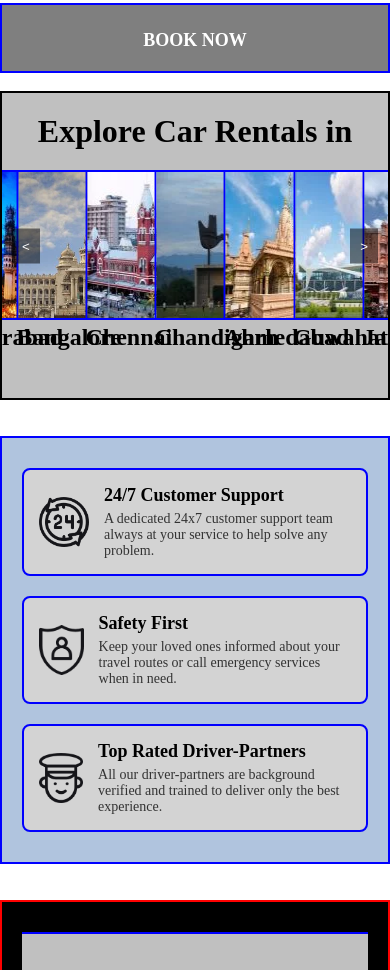
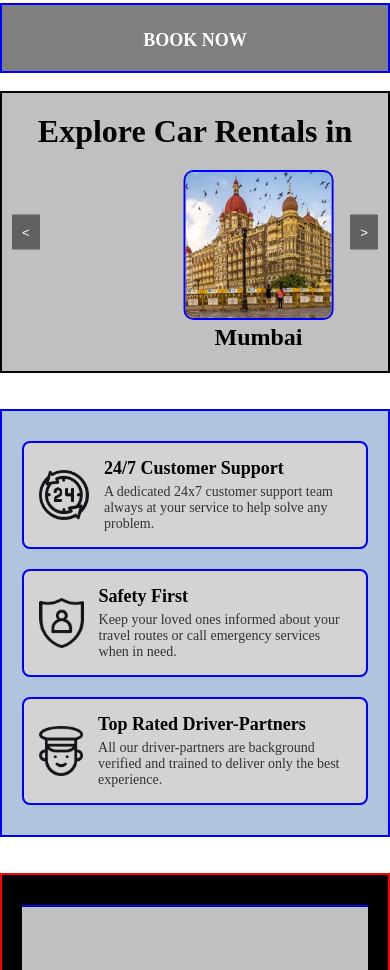
Before and after one commit to CHOWDEYKARI/jubilant-journey, a plain HTML site: page index.html in a window 390 px wide. Shown: the part 3606-4576 px from the top of the page. Drawn offline with Linux system fonts and the light colour scheme.

Commit message:
Update index.html

```diff
--- a/index.html
+++ b/index.html
@@ -1077,8 +1077,7 @@
         }
 
 
-
-        /*START explore_Car_Rentals_Container_6 Apply box-sizing to all elements for consistent layout */
+        /* Apply box-sizing to all elements for consistent layout */
         * {
             box-sizing: border-box;
         }
@@ -1132,6 +1131,8 @@
             /* Fixed height for images */
             border: 2px solid blue;
             /* Blue border around images */
+            border-radius: 10px;
+            /* Rounded corners for images */
         }
 
         /* Styling for the heading inside each carousel item */
@@ -1174,7 +1175,30 @@
             /* 10px from the right edge */
         }
 
-        /* THE END explore_Car_Rentals_Container_6 Apply box-sizing to all elements for consistent layout */
+        /* Responsive design adjustments */
+        @media (max-width: 1200px) {
+            .explore_Car_Rentals_Item_6 {
+                min-width: 25%;
+            }
+        }
+
+        @media (max-width: 900px) {
+            .explore_Car_Rentals_Item_6 {
+                min-width: 33.33%;
+            }
+        }
+
+        @media (max-width: 600px) {
+            .explore_Car_Rentals_Item_6 {
+                min-width: 50%;
+            }
+        }
+
+        @media (max-width: 400px) {
+            .explore_Car_Rentals_Item_6 {
+                min-width: 100%;
+            }
+        }
 
 
         .customer-support-container {
@@ -2525,8 +2549,8 @@
     </br></br>
 
 
-    <!-- /*START explore_Car_Rentals_Container_6 Carousel container -->
-    <div class="explore_Car_Rentals_Container_6" id="explore_Car_Rentals_Container_6">
+     <!-- /*START explore_Car_Rentals_Container_6 Carousel container -->
+     <div class="explore_Car_Rentals_Container_6" id="explore_Car_Rentals_Container_6">
         <h1>Explore Car Rentals in</h1>
         <!-- Carousel wrapper that holds all items -->
         <div class="explore_Car_Rentals_Wrapper_6">
@@ -2609,7 +2633,7 @@
         }, 1000);
     </script>
     <!-- /* THE-END explore_Car_Rentals_Container_6 Carousel container -->
-    </br></br>
+</br></br>
 
     <div class="customer-support-container">
         <div class="customer-support-item">
```
